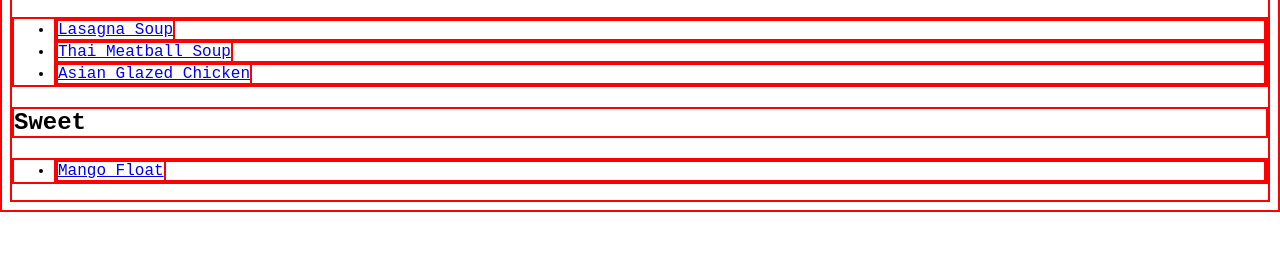
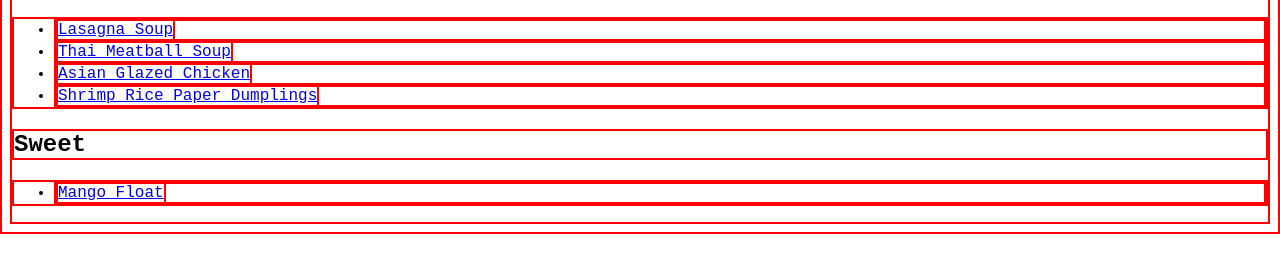
Before and after one commit to jessrrtan/odin-recipes, a plain HTML site: page index.html in a window 1280 px wide. Shown: the part 130-402 px from the top of the page. Drawn offline with Linux system fonts and the light colour scheme.

Commit message:
Added shrimp dumpling link

```diff
--- a/index.html
+++ b/index.html
@@ -13,6 +13,7 @@
                 <li><a href="recipes/lasagnasoup.html" target="_blank" rel="noopener noreferrer">Lasagna Soup</a></li>
                 <li><a href="recipes/thaimeatballsoup.html" target="_blank" rel="no opener no referrer">Thai Meatball Soup</a></li>
                 <li><a href="recipes/asianglazedchicken.html" target="_blank rel="no opener no referrer">Asian Glazed Chicken</a>
+                <li><a href="recipes/shrimpricepaperdumplings.html" target="_blank rel="no opener no referrer">Shrimp Rice Paper Dumplings</a>
             </ul>
         <h2>Sweet</h2>
             <ul>
```
